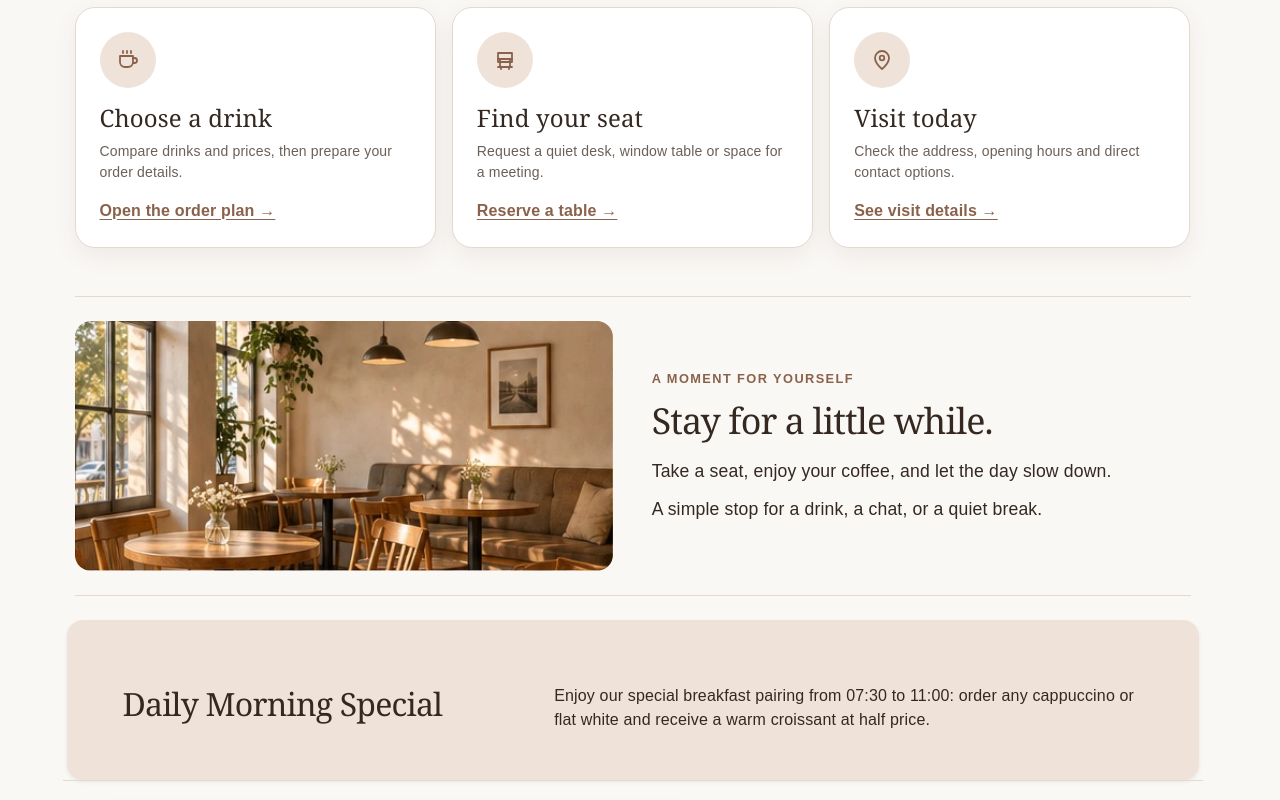
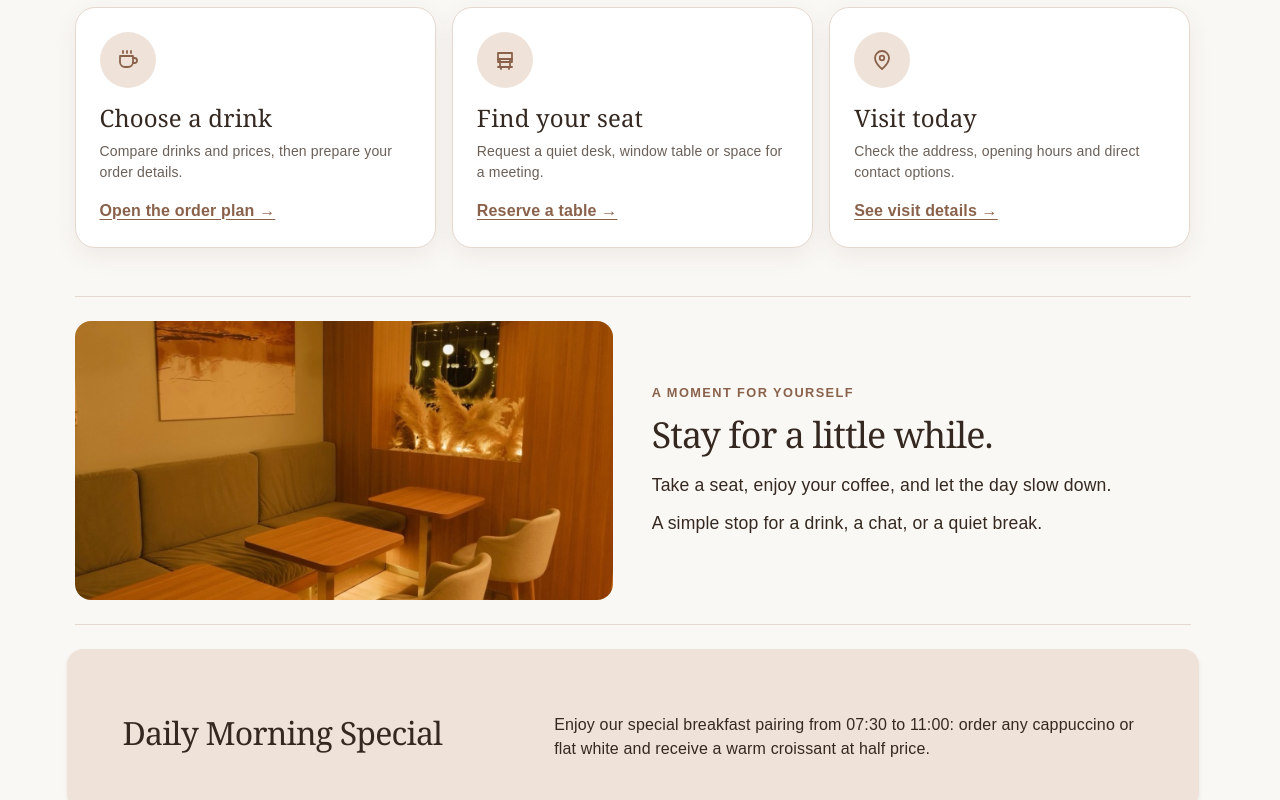
Before and after one commit to jasulansam/web, a plain HTML site: page index.html in a window 1280 px wide. Shown: the part 509-1309 px from the top of the page. Drawn offline with nearby package versions, Linux system fonts and the light colour scheme.

Commit message:
Use selected Coffi 2GIS interior photo on Home

```diff
--- a/index.html
+++ b/index.html
@@ -142,7 +142,7 @@
         </div>
       </section>
       <section class="cafe-story home-atmosphere" aria-labelledby="atmosphere-title">
-        <img src="images/home-atmosphere-concept.webp" alt="Conceptual cafe interior with wooden tables, a cushioned bench and warm window light" width="501" height="233" loading="lazy" />
+        <img src="images/coffi-interior-2gis.jpg" alt="Coffi seating area with an upholstered bench, wooden tables and warm lighting" width="656" height="340" loading="lazy" />
         <div class="atmosphere-copy">
           <p class="atmosphere-eyebrow">A moment for yourself</p>
           <h2 id="atmosphere-title">Stay for a little while.</h2>
```
Also changed, not shown: images/coffi-interior-2gis.jpg (added), 1 other file.
